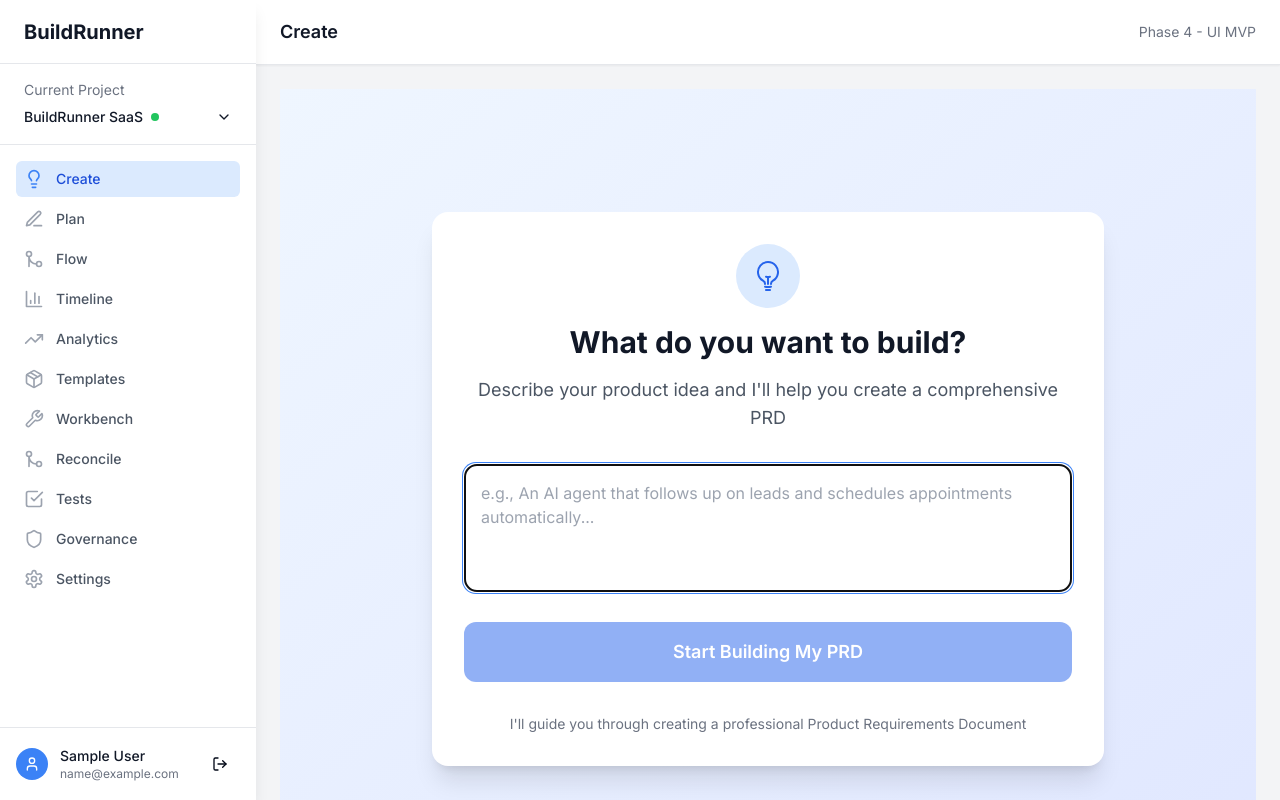
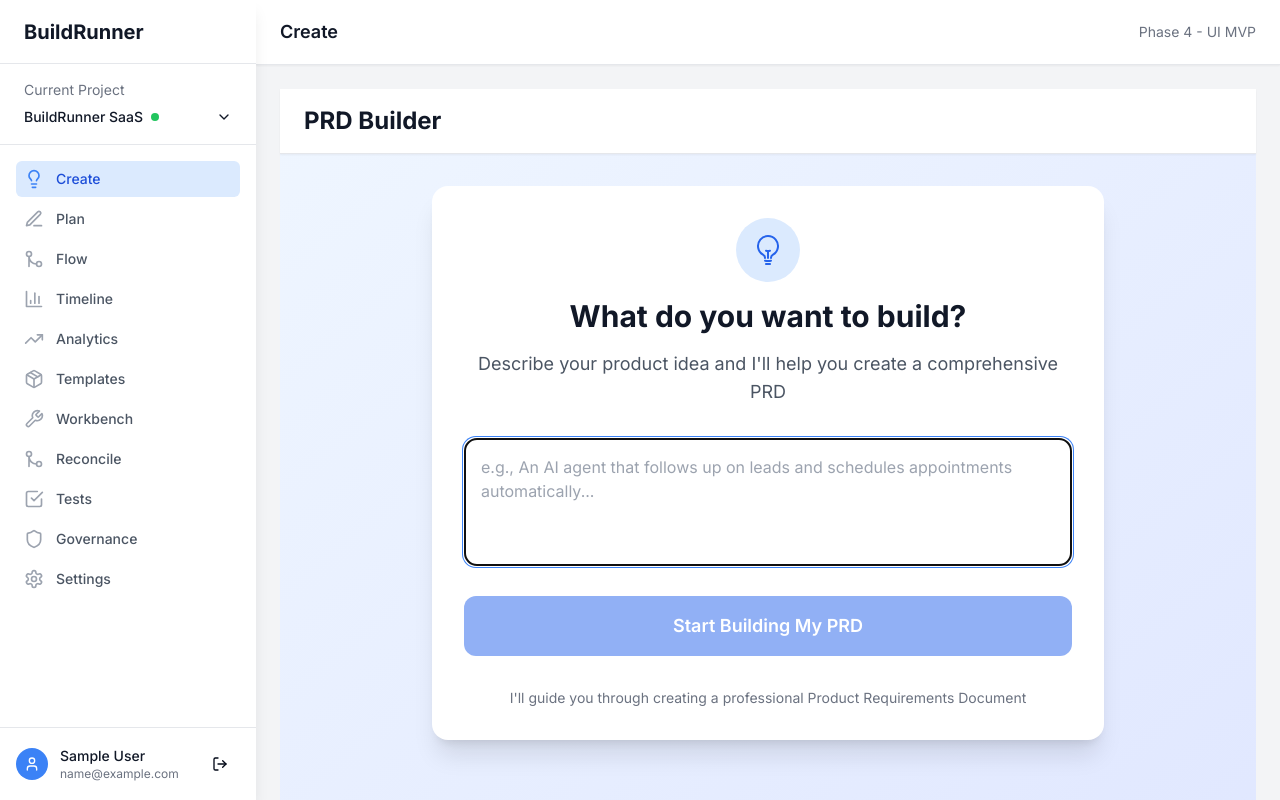
Before and after one commit to DockeryAI/BuildRunnerSaaS, a Next.js app in the folder apps/web/: page /create in a window 1280 px wide. Built offline with nearby package versions, Linux system fonts and the light colour scheme; sample sign-in values are in the browser's storage.

Commit message:
p0.s1.ms87: LAYOUT FIXES - Fixed onboarding card alignment to top under header, connected to real AI API instead of fake data for proper loading and analysis

```diff
--- a/apps/web/app/(app)/create/page.tsx
+++ b/apps/web/app/(app)/create/page.tsx
@@ -532,9 +532,18 @@ function OnboardingFlow({ onStart }: { onStart: (idea: string) => void }) {
   const [idea, setIdea] = useState('');
 
   return (
-    <div className="min-h-screen bg-gradient-to-br from-blue-50 to-indigo-100 flex items-center justify-center p-6">
-      <div className="max-w-2xl w-full">
-        <div className="bg-white rounded-2xl shadow-xl p-8 text-center">
+    <div className="min-h-screen bg-gradient-to-br from-blue-50 to-indigo-100">
+      {/* Header */}
+      <div className="bg-white border-b border-gray-200 shadow-sm">
+        <div className="max-w-7xl mx-auto px-6 py-4">
+          <h1 className="text-2xl font-bold text-gray-900">PRD Builder</h1>
+        </div>
+      </div>
+
+      {/* Card aligned to top */}
+      <div className="pt-8 px-6">
+        <div className="max-w-2xl mx-auto">
+          <div className="bg-white rounded-2xl shadow-xl p-8 text-center">
           <div className="mb-8">
             <div className="w-16 h-16 bg-blue-100 rounded-full flex items-center justify-center mx-auto mb-4">
               <LightBulbIcon className="w-8 h-8 text-blue-600" />
@@ -566,6 +575,7 @@ function OnboardingFlow({ onStart }: { onStart: (idea: string) => void }) {
           <div className="mt-8 text-sm text-gray-500">
             <p>I'll guide you through creating a professional Product Requirements Document</p>
           </div>
+        </div>
         </div>
       </div>
     </div>
@@ -720,13 +730,43 @@ function CreatePage() {
     setError(null);
 
     try {
-      // For now, let's use smart fallback suggestions based on the phase and product idea
-      const phaseSuggestions = generateSmartSuggestions(productIdea, phase);
-      setSuggestions(phaseSuggestions);
+      // Call the real AI API
+      const response = await fetch('/api/prd/build', {
+        method: 'POST',
+        headers: {
+          'Content-Type': 'application/json',
+        },
+        body: JSON.stringify({
+          action: 'generate_suggestions',
+          product_idea: productIdea,
+          user_message: message,
+          phase: phase,
+          current_prd: prdSections
+        }),
+      });
+
+      if (!response.ok) {
+        throw new Error(`HTTP error! status: ${response.status}`);
+      }
+
+      const data = await response.json();
+
+      if (data.result && Array.isArray(data.result)) {
+        setSuggestions(data.result);
+      } else {
+        // Fallback to smart suggestions if API fails
+        console.warn('API returned unexpected format, using fallback');
+        const phaseSuggestions = generateSmartSuggestions(productIdea, phase);
+        setSuggestions(phaseSuggestions);
+      }
 
     } catch (error) {
       console.error('Error generating suggestions:', error);
-      setError('Failed to generate suggestions. Please try again.');
+      setError('Failed to generate suggestions. Using fallback data.');
+
+      // Use fallback suggestions
+      const phaseSuggestions = generateSmartSuggestions(productIdea, phase);
+      setSuggestions(phaseSuggestions);
     } finally {
       setIsLoading(false);
     }
```
Also changed, not shown: 1 other file (tests, documents, lock files or other folders).
